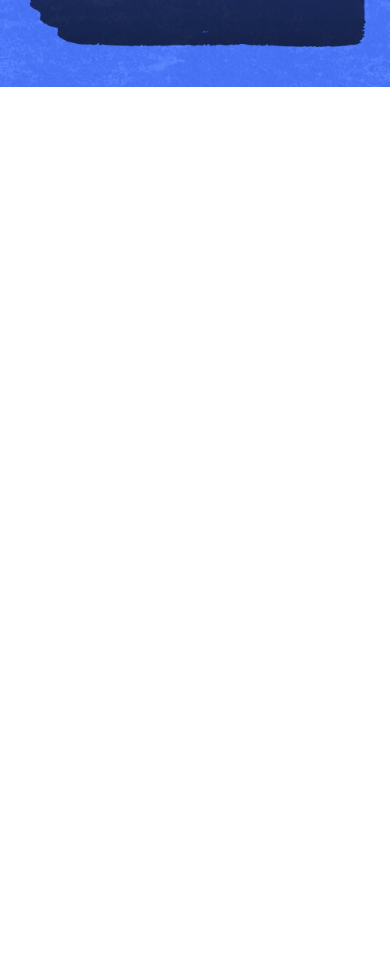
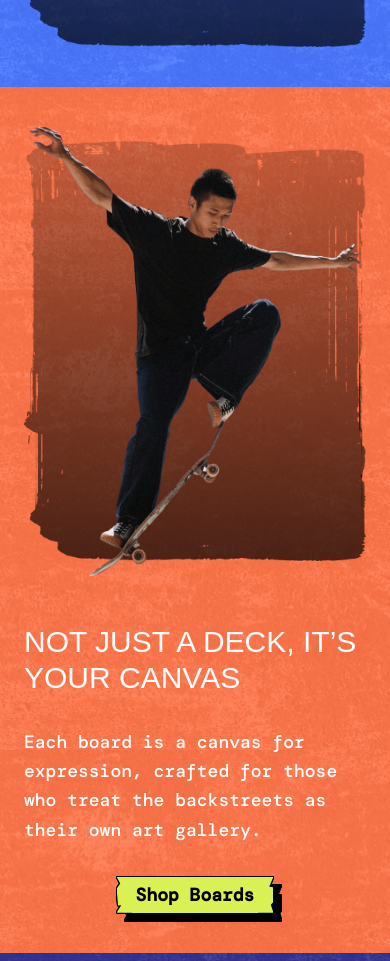
Before and after one commit to WebRush-Kwork/3d-suburbia-skates, a Next.js app: page / in a window 390 px wide. Shown: the part 4240-5201 px from the top of the page. Before the commit the page ends 4327 px from the top, so only its background shows below. Built offline with nearby package versions, Linux system fonts and the light colour scheme; a web font is replaced by a local one.

Commit message:
before refs array

```diff
--- a/src/app/globals.css
+++ b/src/app/globals.css
@@ -130,4 +130,28 @@
 	.animate-squiggle {
 		animation: squiggle 0.5s infinite;
 	}
+
+	.bg-brand-blue {
+		background-color: #4876ff;
+	}
+
+	.bg-brand-lime {
+		background-color: #d9f154;
+	}
+
+	.bg-brand-navy {
+		background-color: #2e3192;
+	}
+
+	.bg-brand-orange {
+		background-color: #ff7347;
+	}
+
+	.bg-brand-pink {
+		background-color: #f7d0e9;
+	}
+
+	.bg-brand-purple {
+		background-color: #692e54;
+	}
 }
--- a/src/data/parallax.ts
+++ b/src/data/parallax.ts
@@ -1,6 +1,7 @@
 type TParallaxData = {
 	title: string
 	description: string
+	background: 'blue' | 'orange' | 'lime' | 'navy'
 	order: 1 | 2
 }
 
@@ -9,24 +10,28 @@ export const parallaxData: TParallaxData[] = [
 		title: 'Crafted for the Kickflip',
 		description:
 			'Built for big tricks and hard landings, our boards are designed to handle every flip, grind, and bail. Perfect balance, every time.',
+		background: 'blue',
 		order: 1
 	},
 	{
 		title: 'Not Just a Deck, It’s Your Canvas',
 		description:
 			'Each board is a canvas for expression, crafted for those who treat the backstreets as their own art gallery.',
+		background: 'orange',
 		order: 2
 	},
 	{
 		title: 'Built for Hard Landings',
 		description:
 			'Skateboarding isn’t always smooth. Our boards are built tough to survive the scuffs, scratches, and slams that come with real skating.',
+		background: 'navy',
 		order: 1
 	},
 	{
 		title: 'Fueling the Next Generation',
 		description:
 			'We’re committed to supporting young skaters and DIY projects, giving back to the communities that keep skateboarding alive and evolving.',
+		background: 'lime',
 		order: 2
 	}
 ]
--- a/src/sections/Parallax.tsx
+++ b/src/sections/Parallax.tsx
@@ -1,9 +1,11 @@
 'use client'
+import { useEffect, useRef } from 'react'
+import clsx from 'clsx'
+import Image from 'next/image'
 import { Bounded } from '@/components/Bounded'
 import { ButtonLink } from '@/components/ButtonLink'
 import { Heading } from '@/components/Heading'
-import { useEffect, useRef } from 'react'
-import Image from 'next/image'
+import { parallaxData } from '@/data/parallax'
 
 const Parallax = () => {
 	const foregroundRef = useRef<HTMLDivElement>(null)
@@ -56,18 +58,37 @@ const Parallax = () => {
 	}, [])
 
 	return (
-		<Bounded className='bg-[var(--brand-blue)] bg-texture text-white'>
+		<>
+			{parallaxData.map((slide, index) => (
+				<Bounded
+					key={index}
+					className={clsx(
+						'bg-texture',
+						slide.background === 'blue' && 'bg-brand-blue text-white',
+						slide.background === 'orange' && 'bg-brand-orange text-white',
+						slide.background === 'navy' && 'bg-brand-navy text-white',
+						slide.background === 'lime' && 'bg-brand-lime text-[#27272a]'
+					)}
+				>
 					<div className='grid grid-cols-1 md:grid-cols-2 gap-12 md:gap-24 items-center'>
-				<div className='flex flex-col items-center md:items-start md:text-start gap-8'>
+						<div
+							className={clsx(
+								'flex flex-col items-center md:items-start md:text-start gap-8',
+								slide.order === 2 && 'order-2'
+							)}
+						>
 							<Heading size='lg' as='h2'>
-						Crafted for the kickflip
+								{slide.title}
 							</Heading>
 							<div className='max-w-md leading-relaxed text-lg'>
-						Build for big tricks and hard landings, our boards are designed to
-						handle every flip, grind, and bail. Perfect balance, every time.
+								{slide.description}
 							</div>
 							<div>
-						<ButtonLink color='lime'>Shop Boards</ButtonLink>
+								<ButtonLink
+									color={slide.background === 'lime' ? 'orange' : 'lime'}
+								>
+									Shop Boards
+								</ButtonLink>
 							</div>
 						</div>
 						<div className='grid grid-cols-1 grid-rows-1 place-items-center'>
@@ -86,11 +107,18 @@ const Parallax = () => {
 								className='col-start-1 row-start-1 transition-transform'
 								ref={foregroundRef}
 							>
-						<Image src='/guy-1.png' alt='' width={330} height={500} />
+								<Image
+									src={`/guy-${index + 1}.png`}
+									alt=''
+									width={330}
+									height={500}
+								/>
 							</div>
 						</div>
 					</div>
 				</Bounded>
+			))}
+		</>
 	)
 }
 
```
Also changed, not shown: 2 other files (tests, documents, lock files or other folders). Lines whose indentation alone changed are shown as unchanged.
